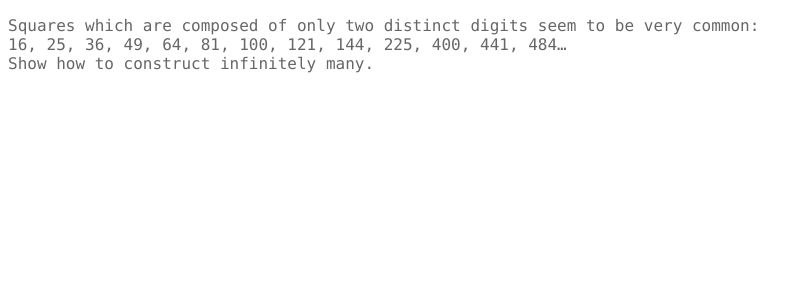
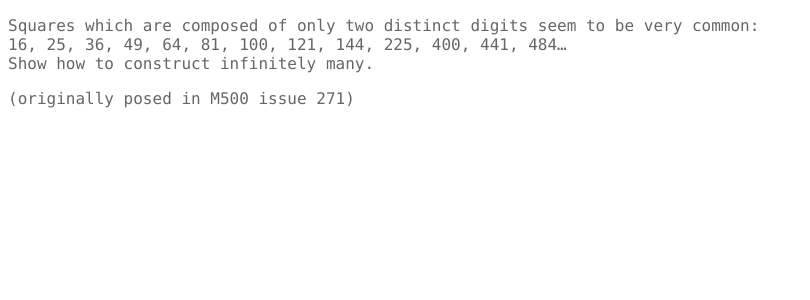
Before and after one commit to adamcheasley/adamcheasley.github.io, a Jekyll site: the page built from problems/2016/1.md, in a window 1280 px wide. Shown: the top 300 px of the page, without its empty margins (0-810 px from the left). Built offline with Jekyll 4.4.1, drawn with Linux system fonts in a browser that asks for light colours.

Commit message:
Update 1.md

```diff
--- a/problems/2016/1.md
+++ b/problems/2016/1.md
@@ -6,3 +6,5 @@ layout: default
 Squares which are composed of only two distinct digits seem to be very common:
 16, 25, 36, 49, 64, 81, 100, 121, 144, 225, 400, 441, 484...
 Show how to construct infinitely many.
+
+(originally posed in M500 issue 271)
```
